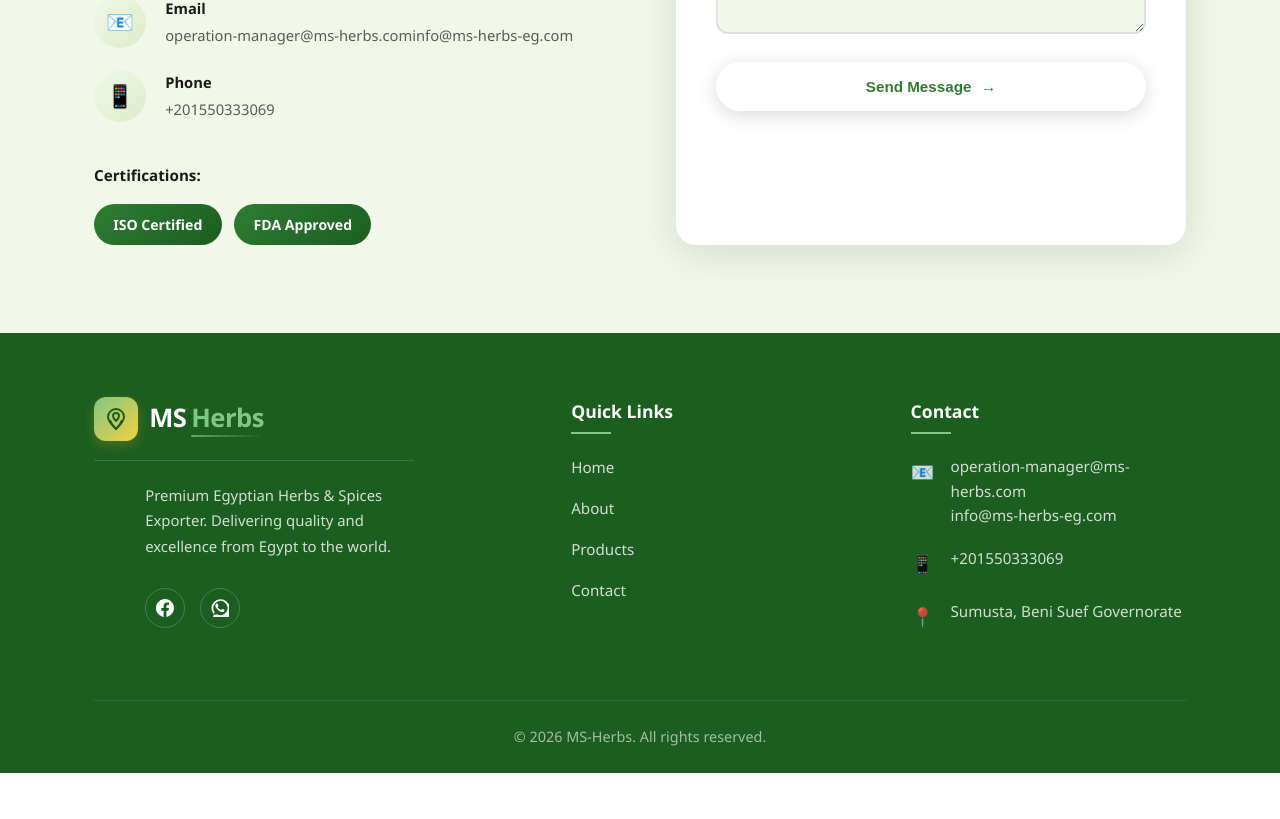
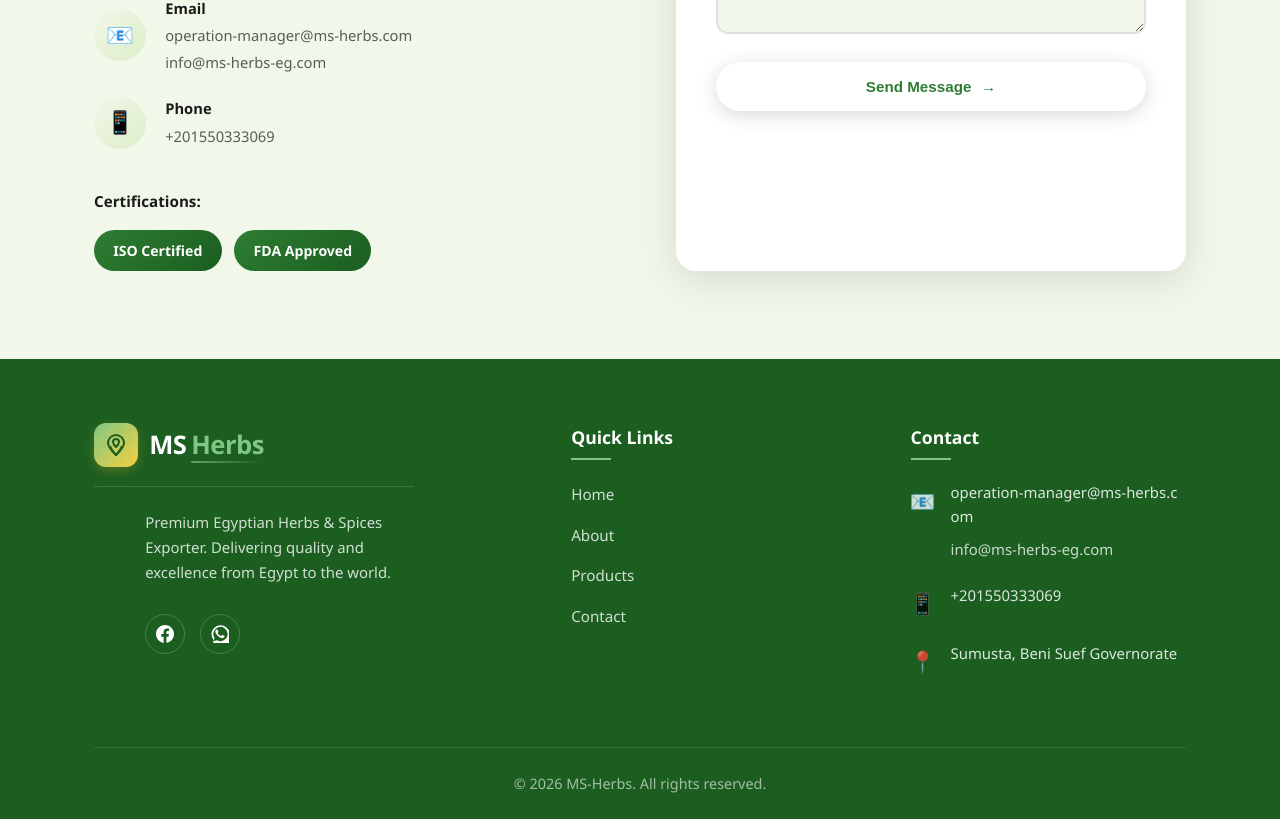
Before and after one commit to mahmoudali74/ms-herbs, a React (Create React App) app: page / in a window 1280 px wide. Shown: the part 8177-8996 px from the top of the page. Before the commit the page ends 8950 px from the top, so only its background shows below. Built offline with nearby package versions, Linux system fonts and the light colour scheme; the HTML template or start-up script is replaced by a standard one.

Commit message:
Initial commit

```diff
--- a/src/App.css
+++ b/src/App.css
@@ -2067,4 +2067,93 @@
     width: 40px;
     height: 40px;
   }
-}
+}/* Footer Contact Section */
+.footer-contact h4 {
+  color: var(--white);
+  margin-bottom: 1.8rem;
+  font-size: 1.1rem;
+  font-weight: 600;
+  position: relative;
+  display: inline-block;
+}
+
+.footer-contact h4::after {
+  content: '';
+  position: absolute;
+  left: 0;
+  bottom: -8px;
+  width: 40px;
+  height: 2px;
+  background: var(--accent);
+}
+
+.footer-contact-item {
+  display: flex;
+  align-items: flex-start;
+  gap: 1rem;
+  margin-bottom: 1.3rem;
+}
+
+.footer-contact-item .icon {
+  font-size: 1.3rem;
+  margin-top: 3px;
+  flex-shrink: 0;
+  width: 24px;
+  display: flex;
+  align-items: center;
+  justify-content: center;
+}
+
+.contact-text {
+  flex: 1;
+  display: flex;
+  flex-direction: column;
+  gap: 0.4rem; /* مسافة بين الإيميلات */
+}
+
+.contact-text p {
+  color: rgba(255, 255, 255, 0.85);
+  font-size: 0.93rem;
+  line-height: 1.6;
+  margin: 0;
+  word-break: break-all; /* عشان الإيميل الطويل مايخرجش */
+}
+
+.contact-text p:first-child {
+  margin-bottom: 0.2rem;
+}
+
+/* للإيميل التاني */
+.contact-text p:last-child {
+  opacity: 0.9;
+}
+
+/* باقي عناصر الكونتاكت */
+.footer-contact-item:nth-child(3) p,
+.footer-contact-item:nth-child(4) p {
+  color: rgba(255, 255, 255, 0.85);
+  font-size: 0.93rem;
+  margin: 0;
+}
+
+/* Hover Effect على الإيميلات */
+.contact-text p:hover {
+  color: var(--accent);
+  transition: color 0.3s ease;
+  cursor: pointer;
+}
+
+/* Responsive */
+@media (max-width: 768px) {
+  .footer-contact-item {
+    gap: 0.9rem;
+  }
+
+  .contact-text {
+    gap: 0.3rem;
+  }
+
+  .contact-text p {
+    font-size: 0.9rem;
+  }
+}
--- a/src/App.js
+++ b/src/App.js
@@ -421,6 +421,7 @@
                   <div>
                     <strong>Email</strong>
                     <span>operation-manager@ms-herbs.com</span>
+                    <br></br>
                            <span>info@ms-herbs-eg.com</span>
                   </div>
                 </div>
```
